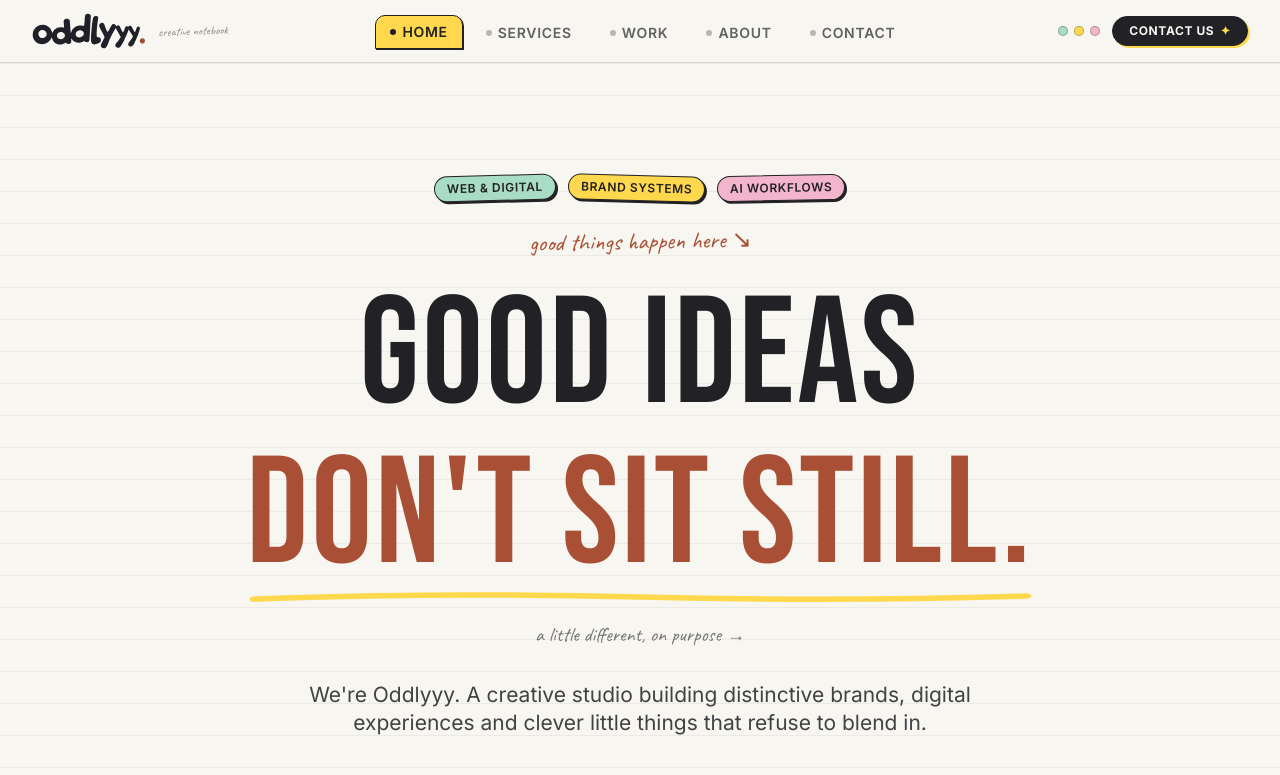
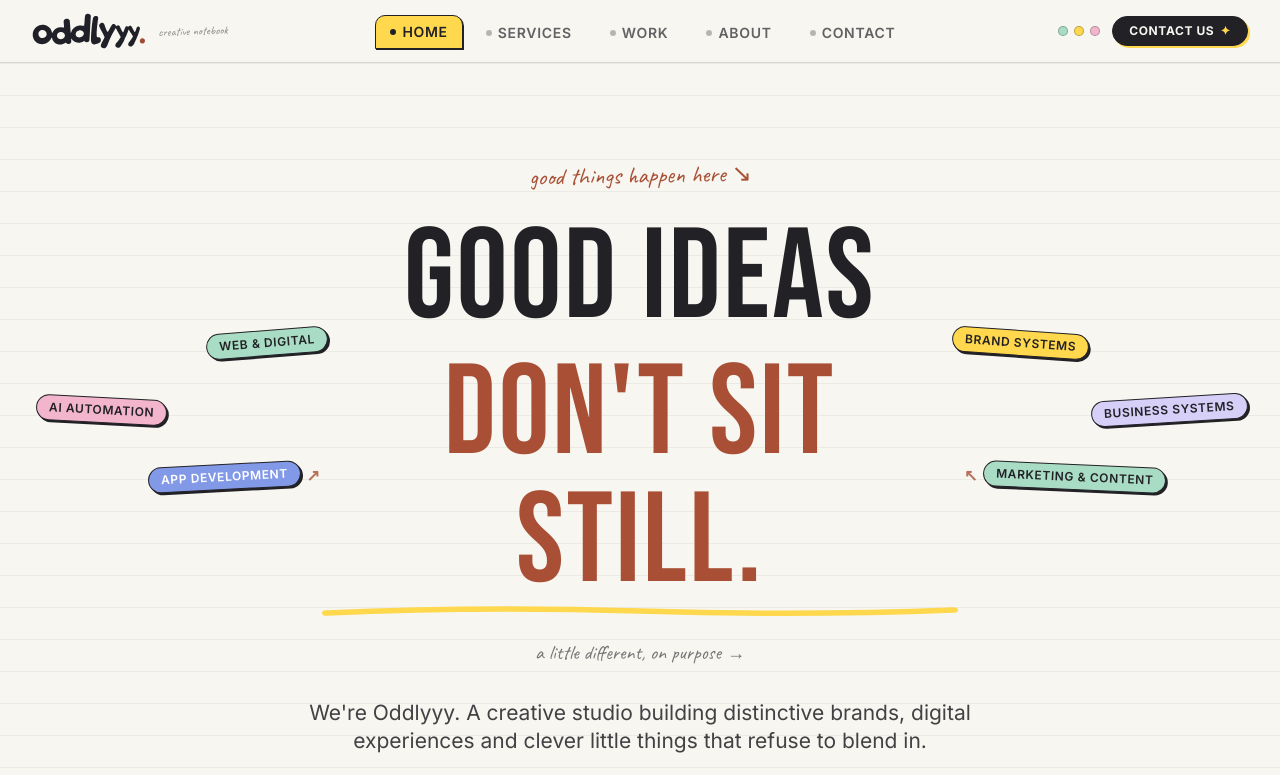
Before and after one commit to Atharva0393/Oddlyyy, a Next.js app: page / in a window 1280 px wide. Shown: the top 775 px of the page. Built offline with nearby package versions, Linux system fonts and the light colour scheme; a web font is replaced by a local one.

Commit message:
Arrange service buttons randomly around hero headline with mobile responsive cluster

```diff
--- a/src/components/sections/notebook/NotebookHero.tsx
+++ b/src/components/sections/notebook/NotebookHero.tsx
@@ -5,25 +5,91 @@ import Link from "next/link";
 import { ArrowUpRight } from "lucide-react";
 import { PaperBadge } from "@/components/ui/notebook";
 
+interface HeroServiceBadge {
+  label: string;
+  href: string;
+  color: "mint" | "yellow" | "pink" | "blue" | "lavender" | "paper";
+  rotate: number;
+  desktopWrapperClass: string;
+  hasArrow?: "up-right" | "up-left";
+}
+
+const leftServiceBadges: HeroServiceBadge[] = [
+  {
+    label: "WEB & DIGITAL",
+    href: "/services/digital-platforms",
+    color: "mint",
+    rotate: -4.5,
+    desktopWrapperClass: "self-end translate-x-3 xl:translate-x-6 -mt-2",
+  },
+  {
+    label: "AI AUTOMATION",
+    href: "/services/ai-automation",
+    color: "pink",
+    rotate: 3,
+    desktopWrapperClass: "self-start -translate-x-4 xl:-translate-x-7 my-2",
+  },
+  {
+    label: "APP DEVELOPMENT",
+    href: "/services/mobile-app-development",
+    color: "blue",
+    rotate: -3,
+    desktopWrapperClass: "self-end translate-x-1 xl:translate-x-4 -mb-1",
+    hasArrow: "up-right",
+  },
+];
+
+const rightServiceBadges: HeroServiceBadge[] = [
+  {
+    label: "BRAND SYSTEMS",
+    href: "/services/brand-identity",
+    color: "yellow",
+    rotate: 4,
+    desktopWrapperClass: "self-start -translate-x-3 xl:-translate-x-6 -mt-2",
+  },
+  {
+    label: "BUSINESS SYSTEMS",
+    href: "/services/business-systems",
+    color: "lavender",
+    rotate: -3.5,
+    desktopWrapperClass: "self-end translate-x-5 xl:translate-x-8 my-2",
+  },
+  {
+    label: "MARKETING & CONTENT",
+    href: "/services/content-campaigns",
+    color: "mint",
+    rotate: 2.5,
+    desktopWrapperClass: "self-start -translate-x-1 xl:-translate-x-3 -mb-1",
+    hasArrow: "up-left",
+  },
+];
+
+const allMobileBadges = [...leftServiceBadges, ...rightServiceBadges];
+
 export const NotebookHero: React.FC = () => {
   return (
-    <section className="relative pt-14 sm:pt-20 md:pt-24 lg:pt-28 pb-16 sm:pb-24 lg:pb-32 overflow-hidden border-b border-[#222126]/12">
-      {/* Background ruled paper lines inherited from body; container maintains centered editorial canvas */}
-      <div className="max-w-5xl mx-auto px-4 sm:px-6 lg:px-8 relative z-10 flex flex-col items-center text-center">
-        {/* 1. TOP CATEGORY LABELS: Horizontally centered as a group */}
-        <div className="flex flex-wrap items-center justify-center gap-2.5 sm:gap-3 mb-4 sm:mb-6">
-          <PaperBadge color="mint" rotate={-1.5}>
-            WEB &amp; DIGITAL
+    <section className="relative pt-10 sm:pt-16 md:pt-20 lg:pt-24 pb-16 sm:pb-24 lg:pb-32 overflow-hidden border-b border-[#222126]/12">
+      <div className="max-w-7xl mx-auto px-4 sm:px-6 lg:px-8 relative z-10 flex flex-col items-center text-center">
+        {/* MOBILE / TABLET: Randomly scattered service badge cluster above headline */}
+        <div className="flex lg:hidden flex-wrap items-center justify-center gap-1.5 sm:gap-2.5 mb-5 sm:mb-7 max-w-[300px] sm:max-w-md mx-auto">
+          {allMobileBadges.map((badge) => (
+            <Link
+              key={badge.label}
+              href={badge.href}
+              className="transition-transform hover:scale-105 active:scale-95 inline-block"
+            >
+              <PaperBadge
+                color={badge.color}
+                rotate={badge.rotate}
+                className="text-[10px] sm:text-xs px-2 sm:px-2.5 py-0.5 sm:py-1 tracking-wider"
+              >
+                {badge.label}
               </PaperBadge>
-          <PaperBadge color="yellow" rotate={1.5}>
-            BRAND SYSTEMS
-          </PaperBadge>
-          <PaperBadge color="pink" rotate={-1}>
-            AI WORKFLOWS
-          </PaperBadge>
+            </Link>
+          ))}
         </div>
 
-        {/* 2. HANDWRITTEN TOP ANNOTATION */}
+        {/* 1. TOP HANDWRITTEN ANNOTATION */}
         <div className="mb-4 sm:mb-6">
           <span className="font-accent text-terracotta text-lg sm:text-xl md:text-2xl select-none -rotate-1 inline-flex items-center gap-1.5">
             <span>good things happen here</span>
@@ -31,9 +97,37 @@ export const NotebookHero: React.FC = () => {
           </span>
         </div>
 
-        {/* 3. MAIN HEADLINE: Bold Condensed Display Typography (Two-line structure) */}
-        <div className="mb-5 sm:mb-7 max-w-4xl">
-          <h1 className="font-display text-6xl sm:text-7xl md:text-8xl lg:text-9xl xl:text-[9.5rem] text-[#222126] leading-[0.88] sm:leading-[0.86] tracking-tight uppercase select-none">
+        {/* 2. MAIN CENTER HERO COMPOSITION WITH FLANKING SERVICE BUTTONS */}
+        <div className="relative w-full max-w-6xl mx-auto flex items-center justify-center mb-6 sm:mb-8">
+          {/* LEFT FLANK: Randomly arranged service badges on desktop */}
+          <div className="hidden lg:flex flex-col justify-between py-2 gap-6 xl:gap-8 shrink-0 w-48 xl:w-60 select-none z-20">
+            {leftServiceBadges.map((badge) => (
+              <div
+                key={badge.label}
+                className={`transition-all duration-200 ${badge.desktopWrapperClass}`}
+              >
+                <div className="relative inline-flex items-center gap-1.5 group">
+                  <Link
+                    href={badge.href}
+                    className="inline-block transition-transform duration-200 group-hover:scale-105 group-hover:rotate-0 active:scale-95"
+                  >
+                    <PaperBadge color={badge.color} rotate={badge.rotate}>
+                      {badge.label}
+                    </PaperBadge>
+                  </Link>
+                  {badge.hasArrow === "up-right" && (
+                    <span className="font-accent text-terracotta text-sm md:text-base font-bold select-none opacity-80 group-hover:opacity-100 group-hover:translate-x-0.5 group-hover:-translate-y-0.5 transition-all">
+                      ↗
+                    </span>
+                  )}
+                </div>
+              </div>
+            ))}
+          </div>
+
+          {/* CENTER HEADLINE: Bold Condensed Display Typography */}
+          <div className="flex-1 max-w-4xl px-2 sm:px-4 text-center">
+            <h1 className="font-display text-5xl sm:text-7xl md:text-8xl lg:text-8xl xl:text-9xl text-[#222126] leading-[0.88] sm:leading-[0.86] tracking-tight uppercase select-none">
               <span className="block">GOOD IDEAS</span>
               <span className="relative inline-block text-terracotta mt-1 sm:mt-2">
                 DON&apos;T SIT STILL.
@@ -57,7 +151,34 @@ export const NotebookHero: React.FC = () => {
             </h1>
           </div>
 
-        {/* 4. SMALL EDITORIAL ANNOTATION */}
+          {/* RIGHT FLANK: Randomly arranged service badges on desktop */}
+          <div className="hidden lg:flex flex-col justify-between py-2 gap-6 xl:gap-8 shrink-0 w-48 xl:w-60 select-none z-20">
+            {rightServiceBadges.map((badge) => (
+              <div
+                key={badge.label}
+                className={`transition-all duration-200 ${badge.desktopWrapperClass}`}
+              >
+                <div className="relative inline-flex items-center gap-1.5 group">
+                  {badge.hasArrow === "up-left" && (
+                    <span className="font-accent text-terracotta text-sm md:text-base font-bold select-none opacity-80 group-hover:opacity-100 group-hover:-translate-x-0.5 group-hover:-translate-y-0.5 transition-all">
+                      ↖
+                    </span>
+                  )}
+                  <Link
+                    href={badge.href}
+                    className="inline-block transition-transform duration-200 group-hover:scale-105 group-hover:rotate-0 active:scale-95"
+                  >
+                    <PaperBadge color={badge.color} rotate={badge.rotate}>
+                      {badge.label}
+                    </PaperBadge>
+                  </Link>
+                </div>
+              </div>
+            ))}
+          </div>
+        </div>
+
+        {/* 3. SMALL EDITORIAL ANNOTATION BELOW HEADLINE */}
         <div className="mb-6 sm:mb-8">
           <span className="font-accent text-base sm:text-lg md:text-xl text-[#222126]/60 select-none inline-flex items-center gap-1.5">
             <span>a little different, on purpose</span>
@@ -65,13 +186,13 @@ export const NotebookHero: React.FC = () => {
           </span>
         </div>
 
-        {/* 5. DESCRIPTION: Centered, readable, comfortable line-height, max-w-2xl */}
+        {/* 4. DESCRIPTION: Centered, readable, max-w-2xl */}
         <p className="font-primary text-base sm:text-lg md:text-xl lg:text-[21px] text-[#222126]/85 max-w-2xl mx-auto leading-relaxed font-normal mb-8 sm:mb-10 text-center">
           We&apos;re Oddlyyy. A creative studio building distinctive brands,
           digital experiences and clever little things that refuse to blend in.
         </p>
 
-        {/* 6. CTA BUTTONS & SIDE ANNOTATION */}
+        {/* 5. CTA BUTTONS & SIDE ANNOTATION */}
         <div className="flex flex-col sm:flex-row items-center justify-center gap-4 sm:gap-5 w-full sm:w-auto">
           <div className="flex flex-wrap items-center justify-center gap-3.5 sm:gap-4 w-full sm:w-auto">
             {/* Primary CTA */}
```
Lines whose indentation alone changed are shown as unchanged.
